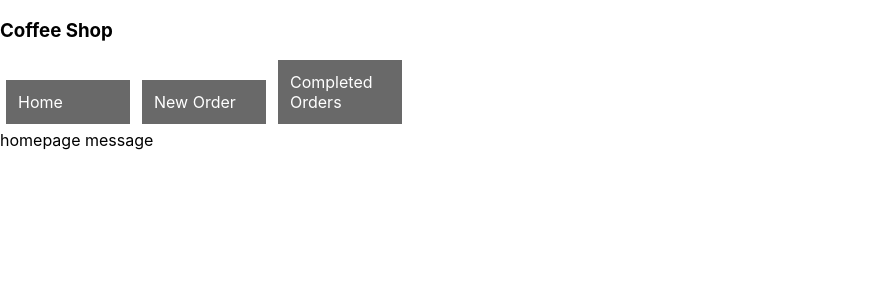
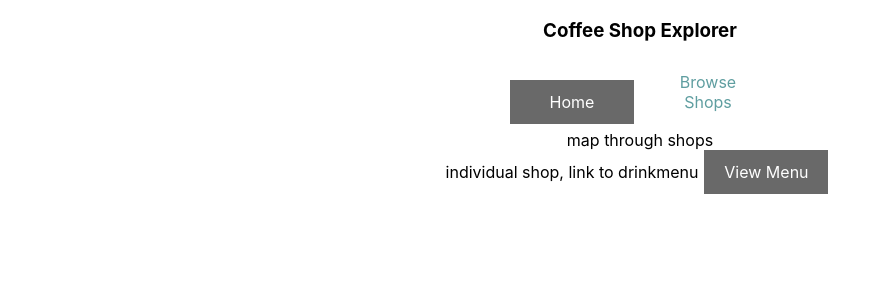
Before and after one commit to 9ucc1/coffeeshop-client, a React (Create React App) app: page /shops in a window 1280 px wide. Shown: the top 300 px of the page, without its empty margins (0-891 px from the left). Built offline with nearby package versions, Linux system fonts and the light colour scheme.

Commit message:
redoing components for shop and drink models

```diff
--- a/src/App.js
+++ b/src/App.js
@@ -2,21 +2,15 @@ import React, { useState, useEffect } from 'react'
 import { Route, Switch } from 'react-router-dom'
 import Header from './Header.js'
 import Homepage from './Homepage.js'
-import CustomerForm from './CustomerForm'
-import DrinkForm from './DrinkForm'
-import OrderedDrinks from './OrderedDrinks'
+import Shops from './Shops.js'
 
 function App() {
   return(
     <>
       <Header />
       <Switch>
-        <Route path='/neworder'>
-          <CustomerForm/>
-          <DrinkForm/>
-        </Route>
-        <Route path='/orders'>
-          <OrderedDrinks/>
+        <Route path='/shops'>
+          <Shops/>
         </Route>
         <Route path='/'>
           <Homepage/>
--- a/src/CustomerForm.js
+++ /dev/null
@@ -1,12 +0,0 @@
-import React from 'react'
-
-// customer enters name which posts to backend
-// drinks underneath will have this customer's id
-
-function CustomerForm(){
-    return(
-        <div>customer form here</div>
-    )
-}
-
-export default CustomerForm
--- /dev/null
+++ b/src/Drink.js
@@ -0,0 +1,12 @@
+import React from 'react'
+
+
+function Drink(){
+    return (
+        <div>indiv. drink
+
+        </div>
+    )
+}
+
+export default Drink
--- a/src/DrinkForm.js
+++ /dev/null
@@ -1,17 +0,0 @@
-import React from 'react'
-
-// starts with one under customer form on order page?
-// can make multiples of these on order page?
-// posts coffee drink to backend
-
-// maybe just tagged with category?
-// coffee, tea, juice ?
-//
-
-function DrinkForm(){
-    return (
-        <div>drink form here</div>
-    )
-}
-
-export default DrinkForm
--- /dev/null
+++ b/src/DrinkMenu.js
@@ -0,0 +1,18 @@
+import React from 'react'
+import Drink from './Drink'
+
+// fetches all created drinks for a shop from backend
+// connected to shop id
+// allows creating, editing and deleting drinks
+
+function DrinkMenu(){
+    return(
+        <div>
+            DRINKMENU shop's drinks here
+            map through drinks
+            <Drink />
+        </div>
+    )
+}
+
+export default DrinkMenu
--- a/src/Header.js
+++ b/src/Header.js
@@ -18,7 +18,7 @@ const linkStyles = {
 function Header(){
     return(
         <div>
-            <h3>Coffee Shop</h3>
+            <h3>Coffee Shop Explorer</h3>
             <NavLink
                 to="/"
                 exact
@@ -31,7 +31,7 @@ function Header(){
                 Home
             </NavLink>
             <NavLink
-                to="/neworder"
+                to="/shops"
                 exact
                 style={linkStyles}
                 activeStyle={{
@@ -39,18 +39,7 @@ function Header(){
                     color: "cadetblue",
                   }}
             >
-                New Order
-            </NavLink>
-            <NavLink
-                to="/orders"
-                exact
-                style={linkStyles}
-                activeStyle={{
-                    background: "white",
-                    color: "cadetblue",
-                  }}
-            >
-                Completed Orders
+                Browse Shops
             </NavLink>
         </div>
     )
--- a/src/OrderedDrinks.js
+++ /dev/null
@@ -1,15 +0,0 @@
-import React from 'react'
-
-// fetches all created drinks from backend and displays on page
-// with customer id/ name
-// allows editing and deletion
-
-function OrderedDrinks(){
-    return(
-        <div>
-            ordered drinks here
-        </div>
-    )
-}
-
-export default OrderedDrinks
--- /dev/null
+++ b/src/ShopCard.js
@@ -0,0 +1,49 @@
+import React from 'react'
+import { Route, NavLink } from 'react-router-dom'
+import DrinkMenu from './DrinkMenu'
+
+const linkStyles = {
+    display: "inline-block",
+    width: "100px",
+    padding: "12px",
+    margin: "0 6px 6px",
+    background: "dimgray",
+    textDecoration: "none",
+    color: "white",
+  };
+
+// starts with one under customer form on order page?
+// can make multiples of these on order page?
+// posts coffee drink to backend
+
+// maybe just tagged with category?
+// coffee, tea, juice ?
+
+// can I have customer and drink form on same form ?
+// posting to different tables...
+
+// deploy: render, netlify, aws(big one)
+// osi model
+
+function ShopCard(){
+    return (
+        <div>individual shop, link to drinkmenu
+        <Route path='/shops/:id'>
+          <DrinkMenu/>
+        </Route>
+        <NavLink
+                to="/shops/:id"
+                exact
+                style={linkStyles}
+                activeStyle={{
+                    background: "white",
+                    color: "cadetblue",
+                  }}
+            >
+                View Menu
+            </NavLink>
+        </div>
+    )
+}
+
+export default ShopCard
--- /dev/null
+++ b/src/Shops.js
@@ -0,0 +1,17 @@
+import React from 'react'
+import ShopCard from './ShopCard'
+
+// map through shops from backend
+// for each shop, create a ShopCard
+
+function Shops(){
+
+    //fetch shops
+    return(
+        <div>map through shops
+            <ShopCard />
+        </div>
+    )
+}
+
+export default Shops
--- a/src/index.css
+++ b/src/index.css
@@ -5,6 +5,7 @@ body {
     sans-serif;
   -webkit-font-smoothing: antialiased;
   -moz-osx-font-smoothing: grayscale;
+  text-align: center;
 }
 
 code {
```
